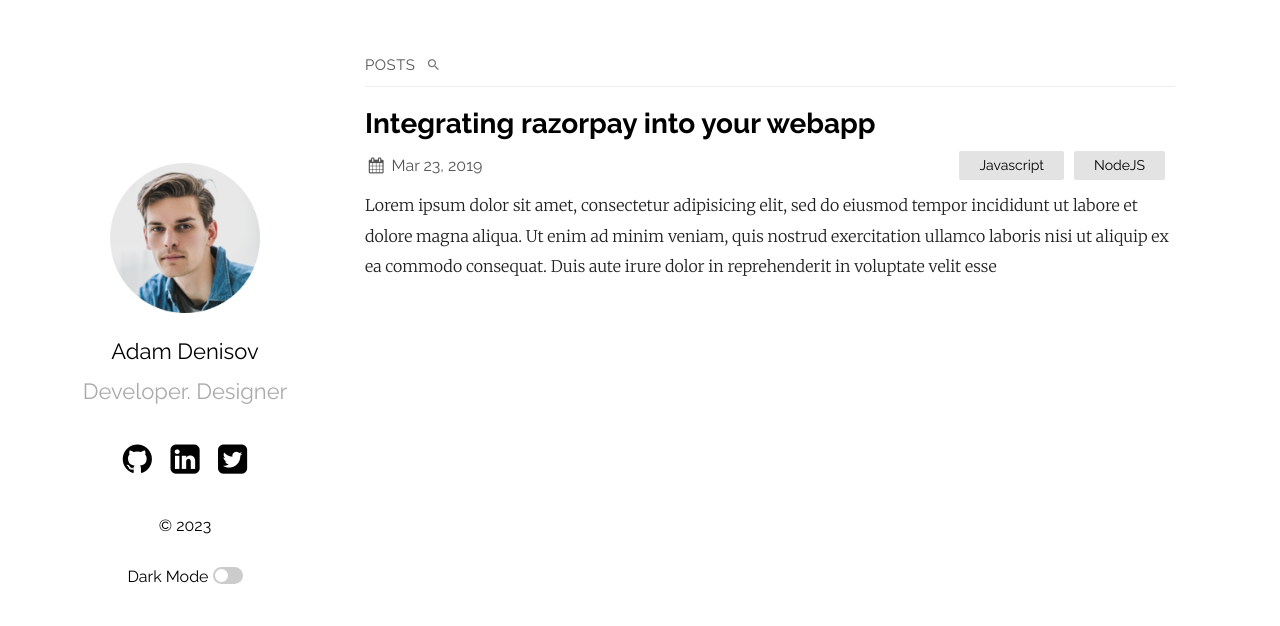
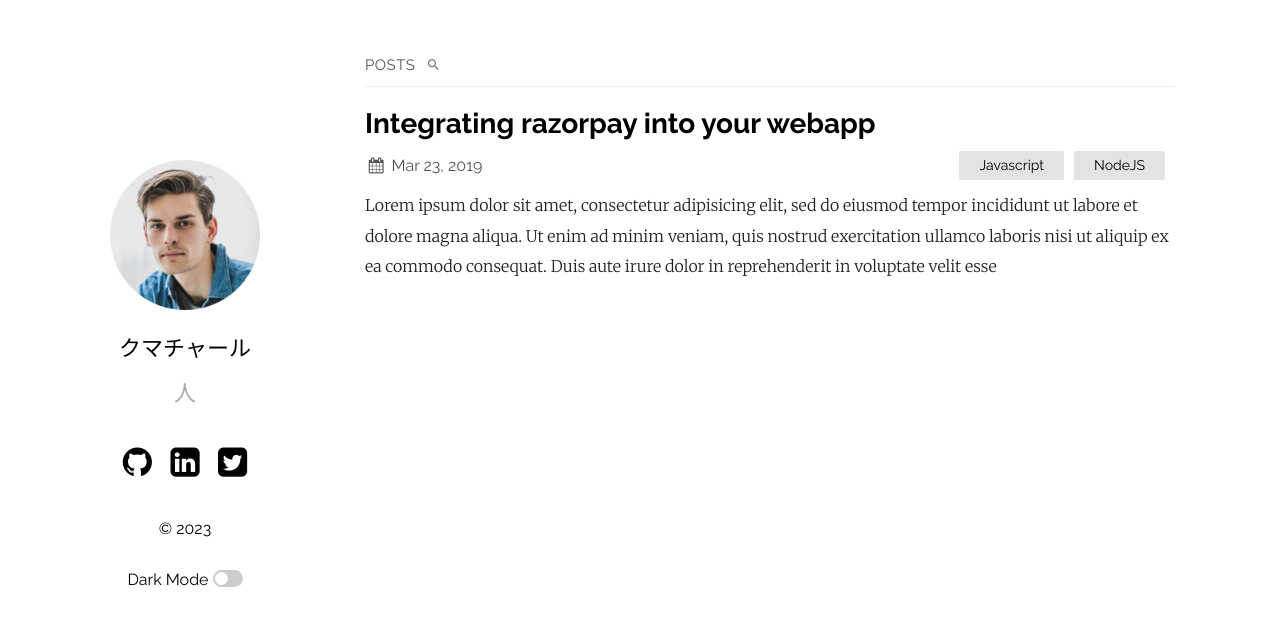
Before and after one commit to kumaty-aru/kumaty-aru.github.io, a Jekyll site: the page built from index.md, in a window 1280 px wide. Shown: the top 626 px of the page. Built offline with Jekyll 4.4.1, drawn with Linux system fonts in a browser that asks for light colours.

Commit message:
名前を変えた

```diff
--- a/_config.yml
+++ b/_config.yml
@@ -12,8 +12,8 @@ show_excerpts: true # set to true to show excerpts on the homepage
 sass:
   sass_dir: _sass
 plainwhite:
-  name: Adam Denisov
-  tagline: Developer. Designer
+  name: クマチャール
+  tagline: 人
   date_format: "%b %-d, %Y"
   sitemap: true # set to true to generate sitemap.xml content
   search: true # set to true to enable searchbar
```
